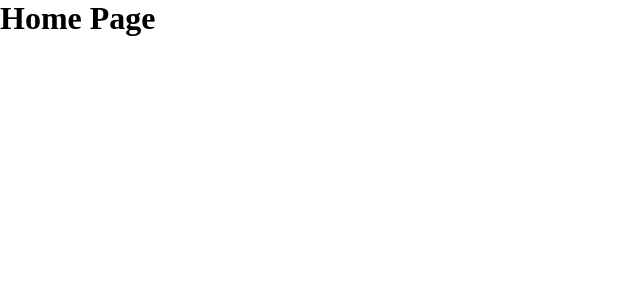
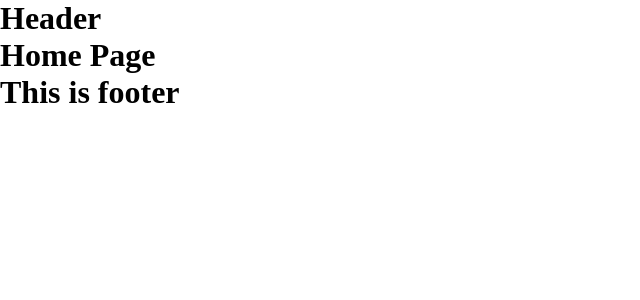
Before and after one commit to bnmanish/Appointment-Booking-System, a React (Vite) app in the folder frontend/: page / in a window 1280 px wide. Shown: the top 300 px of the page, without its empty margins (0-640 px from the left). Built offline with nearby package versions, Linux system fonts and the light colour scheme.

Commit message:
front layout setup

```diff
--- a/frontend/src/App.tsx
+++ b/frontend/src/App.tsx
@@ -8,14 +8,20 @@ import Home from "./front/Home";
 
 import AdminLayout from "./pages/AdminLayout";
 import ProtectedRoute from "./components/ProtectedRoute";
+import FrontLayout from "./front/FrontLayout";
+
 
 function App() {
   return (
     <Routes>
-      <Route path="/" element={<Home />} />
+      {/* public routes starts */}
+      <Route path="/" element={<FrontLayout />}>
+        <Route path="/" element={<Home />} />
+      </Route>
       <Route path="/login" element={<Login />} />
+      {/* public routes ends */}
 
-
+      {/* Auth/admin routes starts */}
       <Route path="/admin" element={
         <ProtectedRoute>
           <AdminLayout />
@@ -24,6 +30,7 @@ function App() {
         <Route path="users" element={<Users />} />
         <Route path="meetings" element={<Meetings />} />
       </Route>
+      {/* Auth/admin routes ends */}
     </Routes>
   );
 }
--- a/frontend/src/admin-layout.css
+++ b/frontend/src/css/admin-layout.css
@@ -4,9 +4,9 @@
   box-sizing: border-box;
 }
 
-/* Entire Layout */
+/* Entire admin-layout */
 
-.layout {
+.admin-layout {
   display: flex;
   height: 100vh;
   background: #f5f7fa;
@@ -53,7 +53,7 @@
 
 /* Right Side */
 
-.main-section {
+.admin-section {
   flex: 1;
   display: flex;
   flex-direction: column;
@@ -122,7 +122,7 @@
 
 /* Content */
 
-.content {
+.admin-content {
   flex: 1;
   padding: 25px;
   overflow-y: auto;
--- /dev/null
+++ b/frontend/src/css/front-layout.css
@@ -0,0 +1,5 @@
+* {
+  margin: 0;
+  padding: 0;
+  box-sizing: border-box;
+}
--- a/frontend/src/front/FrontLayout.tsx
+++ b/frontend/src/front/FrontLayout.tsx
@@ -2,9 +2,9 @@ import { Outlet } from "react-router-dom";
 import Header from "./components/Header";
 import Footer from "./components/Footer";
 
-import "../front-layout.css";
+import "../css/front-layout.css";
 
-function AdminLayout() {
+function FrontLayout() {
   return (
     <div className="layout">
 
@@ -21,4 +21,4 @@ function AdminLayout() {
   );
 }
 
-export default AdminLayout;
+export default FrontLayout;
--- a/frontend/src/pages/AdminLayout.tsx
+++ b/frontend/src/pages/AdminLayout.tsx
@@ -3,14 +3,14 @@ import Header from "./components/Header";
 import Sidebar from "./components/Sidebar";
 import Footer from "./components/Footer";
 
-import "../admin-layout.css";
+import "../css/admin-layout.css";
 
 function AdminLayout() {
   return (
-    <div className="layout">
+    <div className="admin-layout">
       <Sidebar />
 
-      <div className="main-section">
+      <div className="admin-section">
         <Header />
 
         <main className="content">
```
